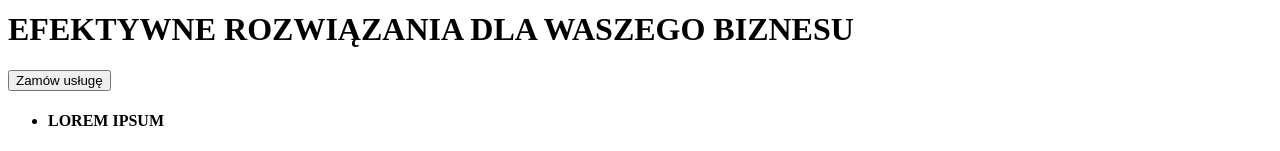
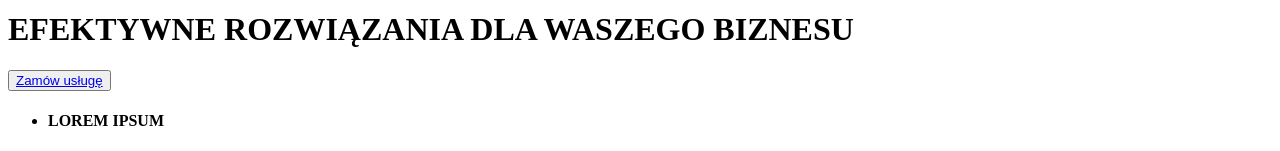
Before and after one commit to KarolKowalewicz/goit-markup-hw-01, a plain HTML site: page index.html in a window 1280 px wide. Shown: the part 150-301 px from the top of the page. Drawn offline with Linux system fonts and the light colour scheme.

Commit message:
Update index.html

```diff
--- a/index.html
+++ b/index.html
@@ -34,7 +34,7 @@
     <main>
       <div>
         <h1>EFEKTYWNE ROZWIĄZANIA DLA WASZEGO BIZNESU</h1>
-        <a href="#"><button>Zamów usługę</button></a>
+        <button><a href="#">Zamów usługę</a></button>
       </div>
       <div>
         <ul>
```
